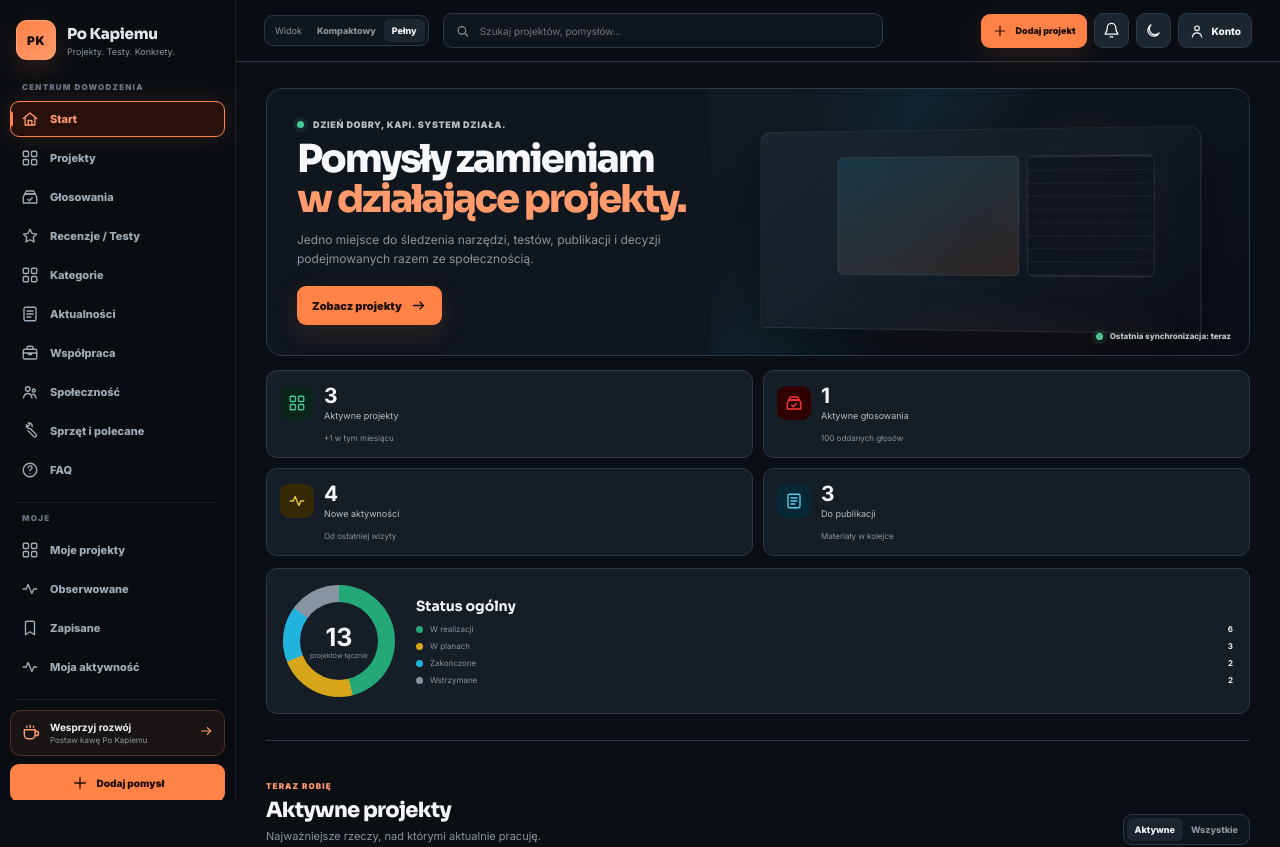
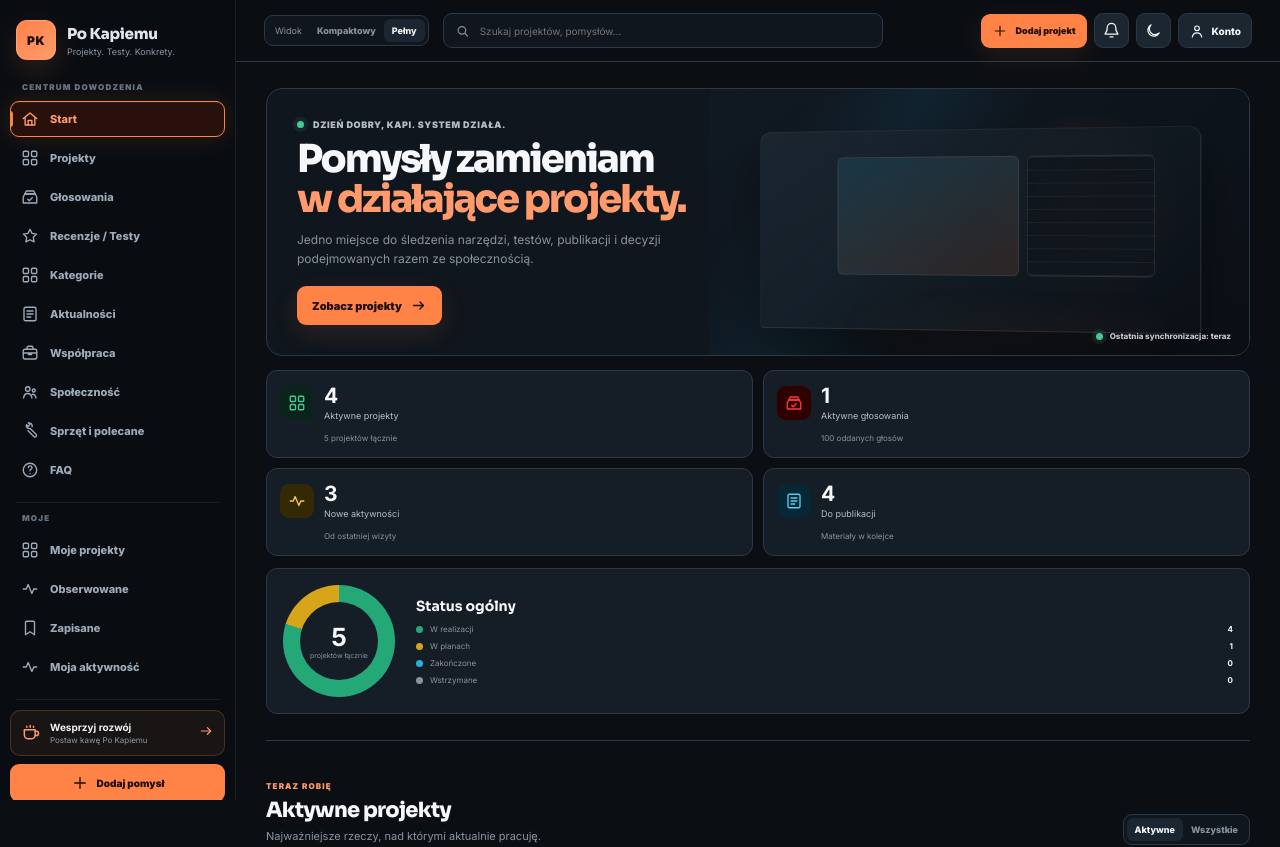
Before and after one commit to kapi1944/Po_Kapiemu, a React (Vite) app: page / in a window 1280 px wide. Shown: the top 847 px of the page. Built offline with nearby package versions, Linux system fonts and the light colour scheme.

Commit message:
fix: wyliczaj metryki dashboardu z danych

```diff
--- a/src/components/DashboardPanels.tsx
+++ b/src/components/DashboardPanels.tsx
@@ -1,22 +1,30 @@
 import { Link } from 'react-router-dom';
-import { contentItems, poll, reviews } from '../data/siteData';
+import { aktywnosci, contentItems, poll, projects, reviews, type ProjectStatus } from '../data/siteData';
 import { Icon } from './Icons';
 
-const aktywnosci = [
-  { ikona:'projects', kolor:'technical', tresc:<><b>Asystent BUR</b> otrzymał nowy import harmonogramów.</>, czas:'12 min temu' },
-  { ikona:'vote', kolor:'music', tresc:<>Wystartowało głosowanie o kolejny materiał.</>, czas:'38 min temu' },
-  { ikona:'reviews', kolor:'blocks', tresc:<>Nowa recenzja: <b>FiiO KA11</b> jest gotowa.</>, czas:'Dzisiaj, 09:24' },
-] as const;
+const grupyStatusow: Array<{ etykieta:string; statusy:ProjectStatus[]; kolor:string }> = [
+  { etykieta:'W realizacji', statusy:['W trakcie','Testy','Aktywny'], kolor:'var(--technical)' },
+  { etykieta:'W planach', statusy:['Pomysł','Planowanie'], kolor:'var(--blocks)' },
+  { etykieta:'Zakończone', statusy:['Zakończony'], kolor:'var(--experimental)' },
+  { etykieta:'Wstrzymane', statusy:['Wstrzymany'], kolor:'var(--muted)' },
+];
 
 export function PanelPodsumowania() {
+  const liczbaProjektow = projects.length;
+  const liczbaAktywnychProjektow = projects.filter(projekt => projekt.active).length;
+  const liczbaAktywnosci = aktywnosci.length;
+  const liczbaMaterialow = contentItems.length;
+  const rozkladStatusow = grupyStatusow.map(grupa => ({ ...grupa, liczba:projects.filter(projekt => grupa.statusy.includes(projekt.status)).length }));
+  let poczatekSegmentu = 0;
+  const tloRingu = rozkladStatusow.map(grupa => { const koniecSegmentu = poczatekSegmentu + (liczbaProjektow ? grupa.liczba / liczbaProjektow * 100 : 0); const segment = `${grupa.kolor} ${poczatekSegmentu}% ${koniecSegmentu}%`; poczatekSegmentu = koniecSegmentu; return segment; }).join(',');
   return <section className="summary-layout" aria-label="Szybki przegląd i status ogólny">
-    <div className="summary-grid"><article className="summary-card technical"><Icon name="projects" size={19}/><div><b>3</b><span>Aktywne projekty</span></div><small>+1 w tym miesiącu</small></article><article className="summary-card music"><Icon name="vote" size={19}/><div><b>1</b><span>Aktywne głosowania</span></div><small>100 oddanych głosów</small></article><article className="summary-card blocks"><Icon name="activity" size={19}/><div><b>4</b><span>Nowe aktywności</span></div><small>Od ostatniej wizyty</small></article><article className="summary-card experimental"><Icon name="content" size={19}/><div><b>3</b><span>Do publikacji</span></div><small>Materiały w kolejce</small></article></div>
-    <article className="overall-status"><div className="status-ring"><div className="status-ring-content"><strong>13</strong><span>projektów łącznie</span></div></div><div className="status-legend"><h2>Status ogólny</h2><ul><li><i style={{background:'var(--technical)'}}/><span>W realizacji</span><b>6</b></li><li><i style={{background:'var(--blocks)'}}/><span>W planach</span><b>3</b></li><li><i style={{background:'var(--experimental)'}}/><span>Zakończone</span><b>2</b></li><li><i style={{background:'var(--muted)'}}/><span>Wstrzymane</span><b>2</b></li></ul></div></article>
+    <div className="summary-grid"><article className="summary-card technical"><Icon name="projects" size={19}/><div><b>{liczbaAktywnychProjektow}</b><span>Aktywne projekty</span></div><small>{liczbaProjektow} projektów łącznie</small></article><article className="summary-card music"><Icon name="vote" size={19}/><div><b>1</b><span>Aktywne głosowania</span></div><small>100 oddanych głosów</small></article><article className="summary-card blocks"><Icon name="activity" size={19}/><div><b>{liczbaAktywnosci}</b><span>Nowe aktywności</span></div><small>Od ostatniej wizyty</small></article><article className="summary-card experimental"><Icon name="content" size={19}/><div><b>{liczbaMaterialow}</b><span>Do publikacji</span></div><small>Materiały w kolejce</small></article></div>
+    <article className="overall-status"><div className="status-ring" style={{background:`conic-gradient(${tloRingu})`}}><div className="status-ring-content"><strong>{liczbaProjektow}</strong><span>projektów łącznie</span></div></div><div className="status-legend"><h2>Status ogólny</h2><ul>{rozkladStatusow.map(grupa => <li key={grupa.etykieta}><i style={{background:grupa.kolor}}/><span>{grupa.etykieta}</span><b>{grupa.liczba}</b></li>)}</ul></div></article>
   </section>;
 }
 
 export function FeedAktywnosci() {
-  return <section className="activity-panel" aria-labelledby="naglowek-aktywnosci"><div className="compact-heading"><div><span className="section-kicker">NA ŻYWO</span><h2 id="naglowek-aktywnosci">Teraz się dzieje</h2></div><Link className="text-link" to="/tresci">Cały feed <Icon name="arrow" size={15}/></Link></div><div className="activity-list">{aktywnosci.map(({ikona,kolor,tresc,czas}) => <div key={czas}><span className={`activity-icon ${kolor}`}><Icon name={ikona} size={15}/></span><p>{tresc}<small>{czas}</small></p></div>)}</div></section>;
+  return <section className="activity-panel" aria-labelledby="naglowek-aktywnosci"><div className="compact-heading"><div><span className="section-kicker">NA ŻYWO</span><h2 id="naglowek-aktywnosci">Teraz się dzieje</h2></div><Link className="text-link" to="/tresci">Cały feed <Icon name="arrow" size={15}/></Link></div><div className="activity-list">{aktywnosci.map(({ikona,kolor,przed,wyroznienie,po,czas}) => <div key={czas}><span className={`activity-icon ${kolor}`}><Icon name={ikona} size={15}/></span><p>{przed}{wyroznienie && <b>{wyroznienie}</b>}{po}<small>{czas}</small></p></div>)}</div></section>;
 }
 
 export function KartaGlosowania() {
--- a/src/data/siteData.ts
+++ b/src/data/siteData.ts
@@ -41,6 +41,12 @@ export const contentItems = [
   { type:'Materiał', title:'Lista adapterów USB-C → jack do testów', meta:'Do pobrania · PDF', tag:'Audio' },
 ];
 
+export const aktywnosci = [
+  { ikona:'projects', kolor:'technical', przed:'', wyroznienie:'Asystent BUR', po:' otrzymał nowy import harmonogramów.', czas:'12 min temu' },
+  { ikona:'vote', kolor:'music', przed:'Wystartowało głosowanie o kolejny materiał.', czas:'38 min temu' },
+  { ikona:'reviews', kolor:'blocks', przed:'Nowa recenzja: ', wyroznienie:'FiiO KA11', po:' jest gotowa.', czas:'Dzisiaj, 09:24' },
+] satisfies Array<{ ikona:string; kolor:ProjectCategory; przed:string; wyroznienie?:string; po?:string; czas:string }>;
+
 export const reviews = [
   { title:'FiiO KA11', category:'Recenzja · sprzęt audio', score:8.8, verdict:'Mały DAC z dużym zapasem mocy.', author:'Kapi', date:'Dzisiaj' },
   { title:'SNOWSKY TINY A', category:'Test · gadżety', score:8.1, verdict:'Ciekawy kompromis między mobilnością a jakością.', author:'Kapi', date:'Wczoraj' },
```
